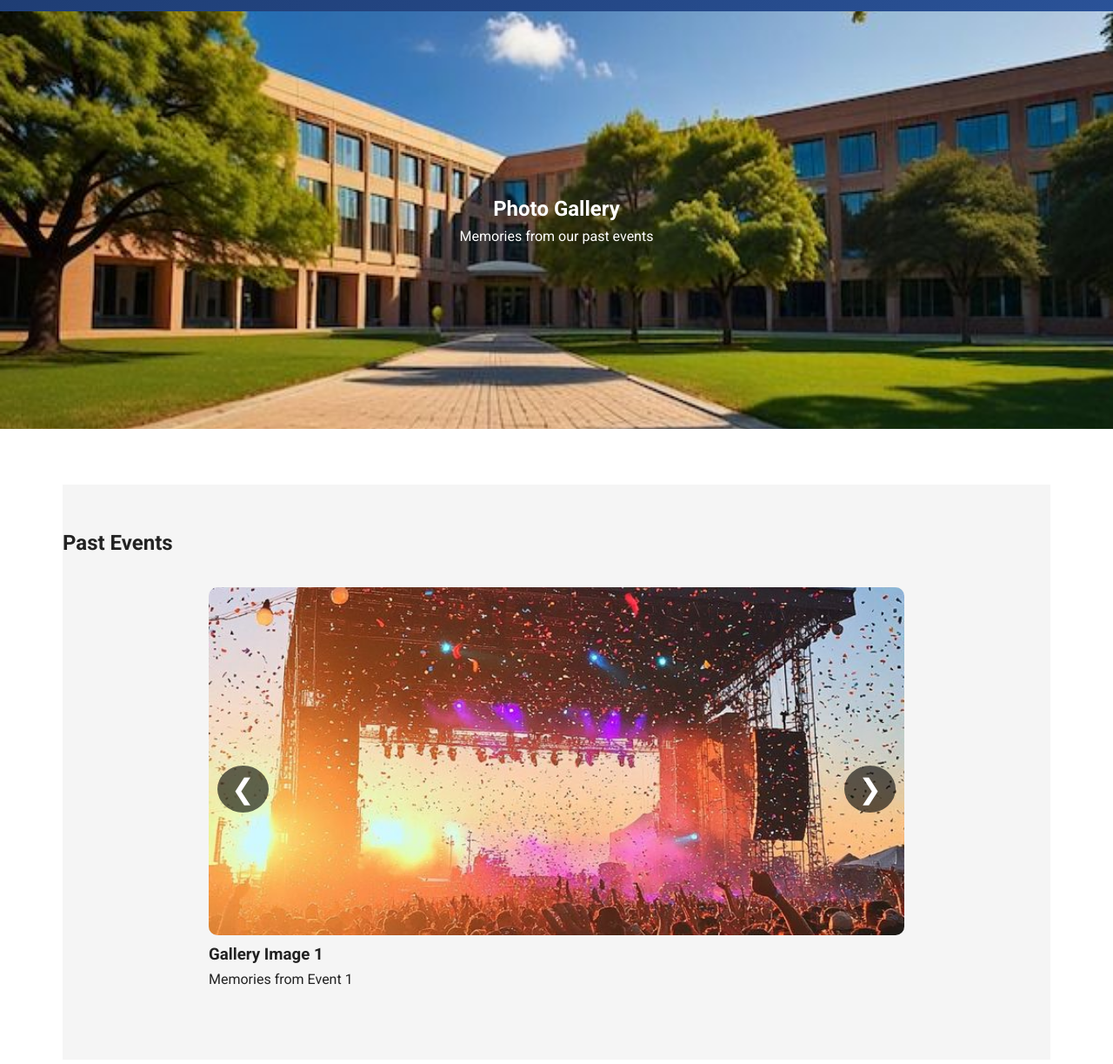
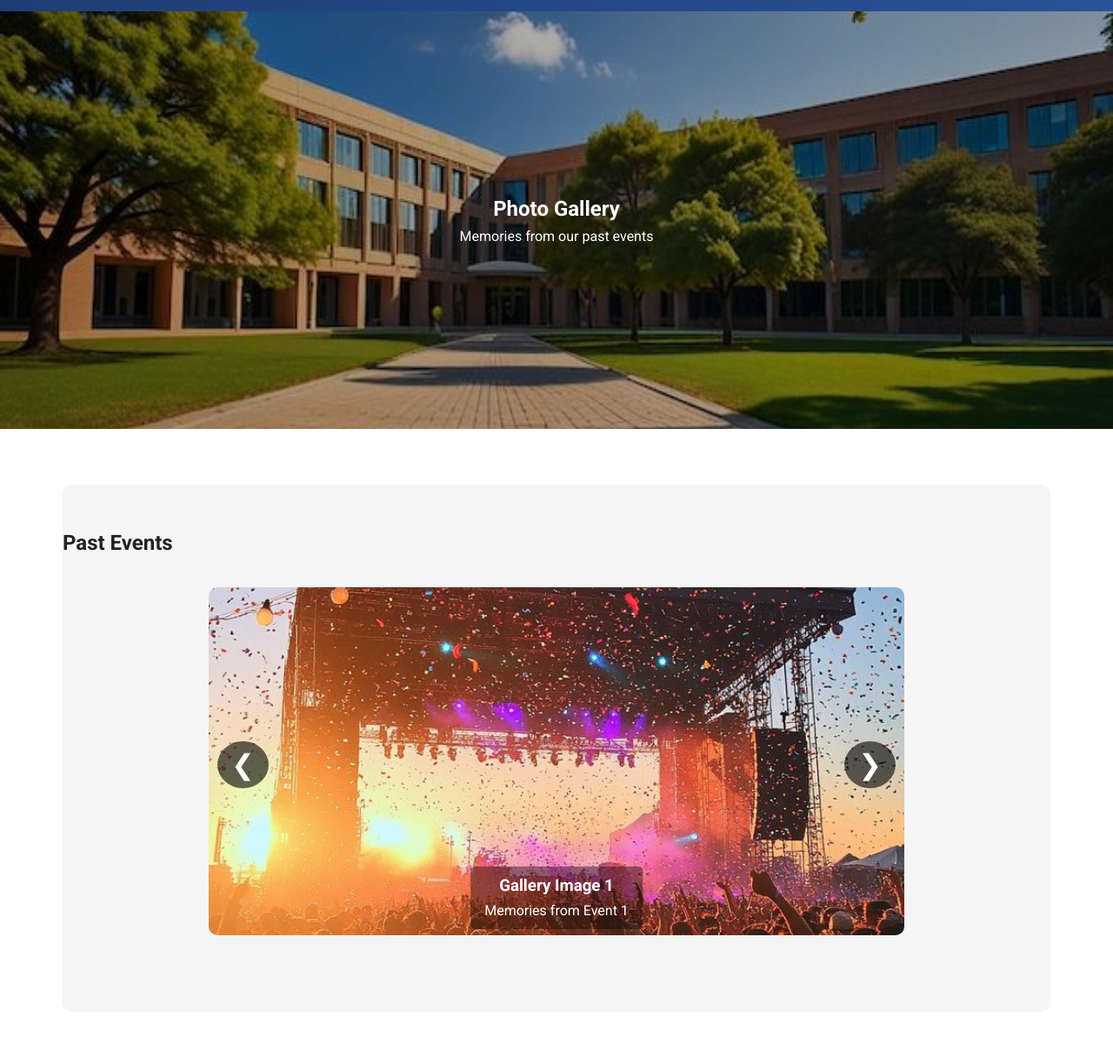
Before and after one commit to SachinPrab/final-year-project, a plain HTML site: page gallery.html in a window 1280 px wide. Shown: the part 77-1300 px from the top of the page at 87% size. Drawn offline with Linux system fonts and the light colour scheme.

Commit message:
Updated hero banner image css styling and gallery carousel functionality

```diff
--- a/style.css
+++ b/style.css
@@ -8,11 +8,12 @@
 /* ================= THEME VARIABLES ================= */
 :root {
     --bg-color: #ffffff;
-    --text-color: #222;
+    --text-color: #222222;
     --header-bg: linear-gradient(135deg, #1e3c72, #2a5298);
     --nav-bg-mobile: #1e3c72;
     --card-bg: #f5f5f5;
     --border-color: #ddd;
+    --hero-text-color: #ffffff;
 }
 
 body.dark {
@@ -22,6 +23,7 @@ body.dark {
     --nav-bg-mobile: #1a1a1a;
     --card-bg: #1e1e1e;
     --border-color: #333;
+    --hero-text-color: #ffffff;
 }
 
 /* ================= BASE ================= */
@@ -54,6 +56,11 @@ body {
 
 .logo img {
     height: 50px;
+    transition: transform 0.3s ease;
+}
+
+.logo img:hover {
+    transform: scale(1.1);
 }
 
 .nav-links {
@@ -65,6 +72,7 @@ body {
     color: white;
     text-decoration: none;
     padding: 1rem 1.5rem;
+    transition: background 0.3s ease;
 }
 
 .nav-links a:hover {
@@ -84,7 +92,8 @@ body {
     width: 28px;
     height: 3px;
     background: white;
-    transition: 0.3s;
+    border-radius: 3px;
+    transition: all 0.3s ease;
 }
 
 .hamburger.active span:nth-child(1) {
@@ -101,13 +110,28 @@ body {
 
 /* ================= HERO ================= */
 .hero {
-    background: url('/assets/hero_image.jpg') center/cover no-repeat;
+    position: relative;
+    background: url('assets/hero_image.jpg') center/cover no-repeat;
     height: 60vh;
     display: flex;
     align-items: center;
     justify-content: center;
-    color: white;
     text-align: center;
+    color: var(--hero-text-color);
+}
+
+/* Optional overlay for readability */
+.hero::before {
+    content: '';
+    position: absolute;
+    top: 0; left: 0; right: 0; bottom: 0;
+    background: rgba(0,0,0,0.3);
+    z-index: 0;
+}
+
+.hero > div {
+    position: relative;
+    z-index: 1;
 }
 
 /* ================= LAYOUT ================= */
@@ -120,6 +144,7 @@ body {
 .section {
     padding: 3rem 0;
     background-color: var(--card-bg);
+    border-radius: 10px;
 }
 
 /* ================= CAROUSEL ================= */
@@ -147,10 +172,28 @@ body {
     padding: 0.5rem 1rem;
     cursor: pointer;
     border-radius: 50%;
+    transition: background 0.3s ease;
+}
+
+.carousel-btn:hover {
+    background: rgba(0,0,0,0.8);
 }
 
 .carousel-btn.prev { left: 10px; }
 .carousel-btn.next { right: 10px; }
+
+/* Caption inside carousel */
+.carousel-caption {
+    position: absolute;
+    bottom: 15px;
+    left: 50%;
+    transform: translateX(-50%);
+    color: var(--hero-text-color);
+    text-align: center;
+    background: rgba(0,0,0,0.4);
+    padding: 0.5rem 1rem;
+    border-radius: 5px;
+}
 
 /* ================= FORM ================= */
 .form-group {
@@ -164,6 +207,12 @@ input, textarea {
     border-radius: 5px;
     background: var(--bg-color);
     color: var(--text-color);
+    transition: border 0.3s ease, background 0.3s ease, color 0.3s ease;
+}
+
+input:focus, textarea:focus {
+    outline: none;
+    border-color: #2a5298;
 }
 
 #formMessage {
@@ -209,9 +258,14 @@ input, textarea {
 
     .hero {
         height: 40vh;
+        padding: 2rem;
     }
 
     .carousel img {
         height: 250px;
     }
+
+    .nav-container {
+        padding: 0 1rem;
+    }
 }
```
